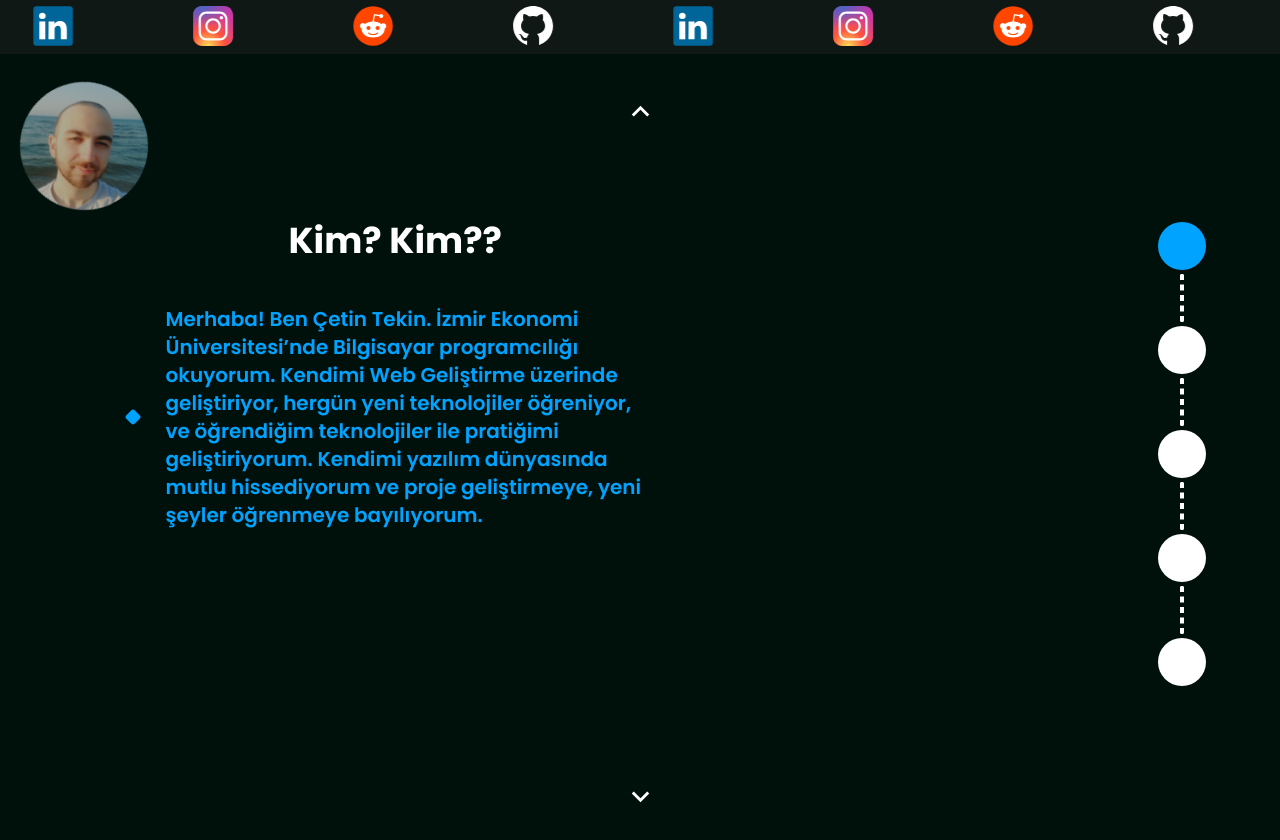
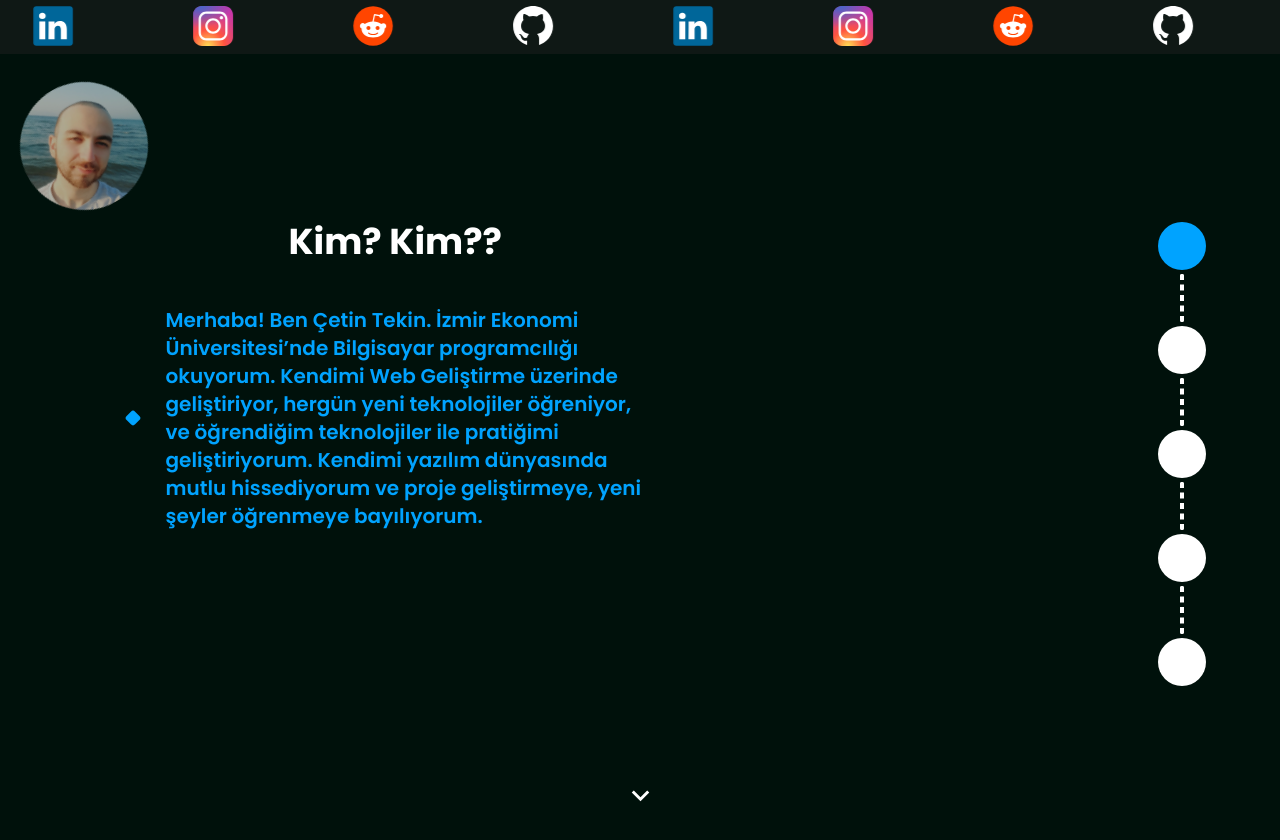
Before and after one commit to LoyalEnv0y/Portfolio, a React (Vite) app in the folder client/: page / in a window 1280 px wide. Shown: the part 1252-2092 px from the top of the page. Built offline with nearby package versions, Linux system fonts and the light colour scheme.

Commit message:
Animated the go down and up buttons

```diff
--- a/client/src/pages/About.tsx
+++ b/client/src/pages/About.tsx
@@ -158,9 +158,22 @@ const About = () => {
 		<main className="relative flex h-screen w-full flex-col items-center justify-between py-10">
 			<PictureBox />
 
-			<button onClick={goUp}>
-				<KeyboardArrowUpIcon fontSize="large" />
-			</button>
+			<div className="h-10">
+				<AnimatePresence>
+					{page !== 0 && (
+						<motion.button
+							onClick={goUp}
+							whileHover={{ scale: 1.5 }}
+							whileTap={{ scale: 1.2, y: -10 }}
+							exit={{ scale: 1, y: 0 }}
+							transition={{ duration: 0.12 }}
+							key={'upButton'}
+						>
+							<KeyboardArrowUpIcon fontSize="large" />
+						</motion.button>
+					)}
+				</AnimatePresence>
+			</div>
 
 			<section className="flex h-full w-11/12">
 				<AnimatePresence
@@ -177,8 +190,6 @@ const About = () => {
 						exit="exit"
 						transition={{
 							duration: 0.4,
-							// x: { type: 'spring', stiffness: 300, damping: 30 },
-							// opacity: { duration: 0.2 },
 						}}
 						className="h-full w-full"
 					>
@@ -190,9 +201,22 @@ const About = () => {
 				</section>
 			</section>
 
-			<button onClick={goDown}>
-				<KeyboardArrowDownIcon fontSize="large" />
-			</button>
+			<div className="h-10">
+				<AnimatePresence>
+					{page !== aboutCellContents.length - 1 && (
+						<motion.button
+							onClick={goDown}
+							whileHover={{ scale: 1.5 }}
+							whileTap={{ scale: 1.2, y: 10 }}
+							exit={{ scale: 1, y: 0 }}
+							transition={{ duration: 0.12 }}
+							key={'downButton'}
+						>
+							<KeyboardArrowDownIcon fontSize="large" />
+						</motion.button>
+					)}
+				</AnimatePresence>
+			</div>
 		</main>
 	);
 };
```
